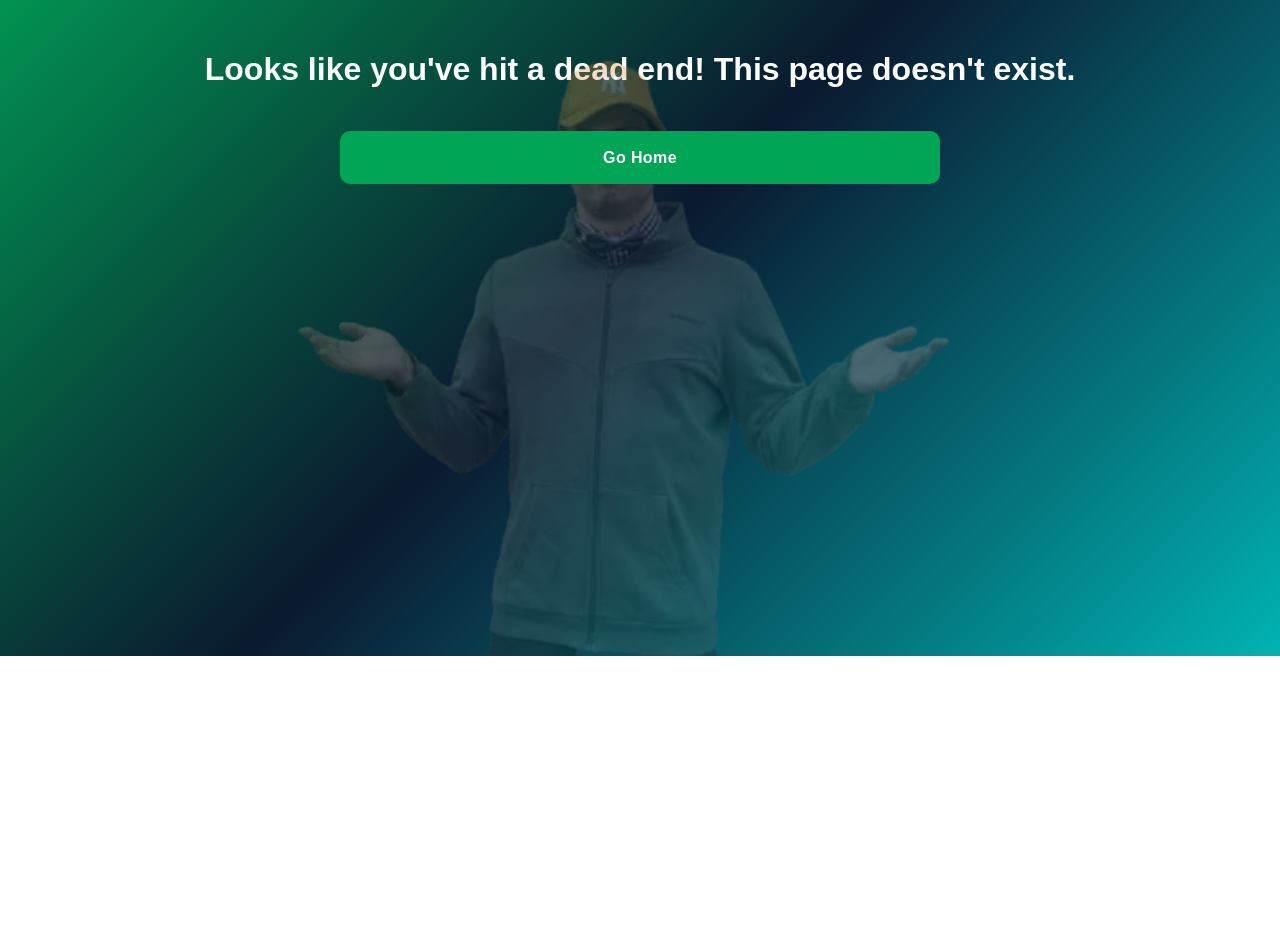
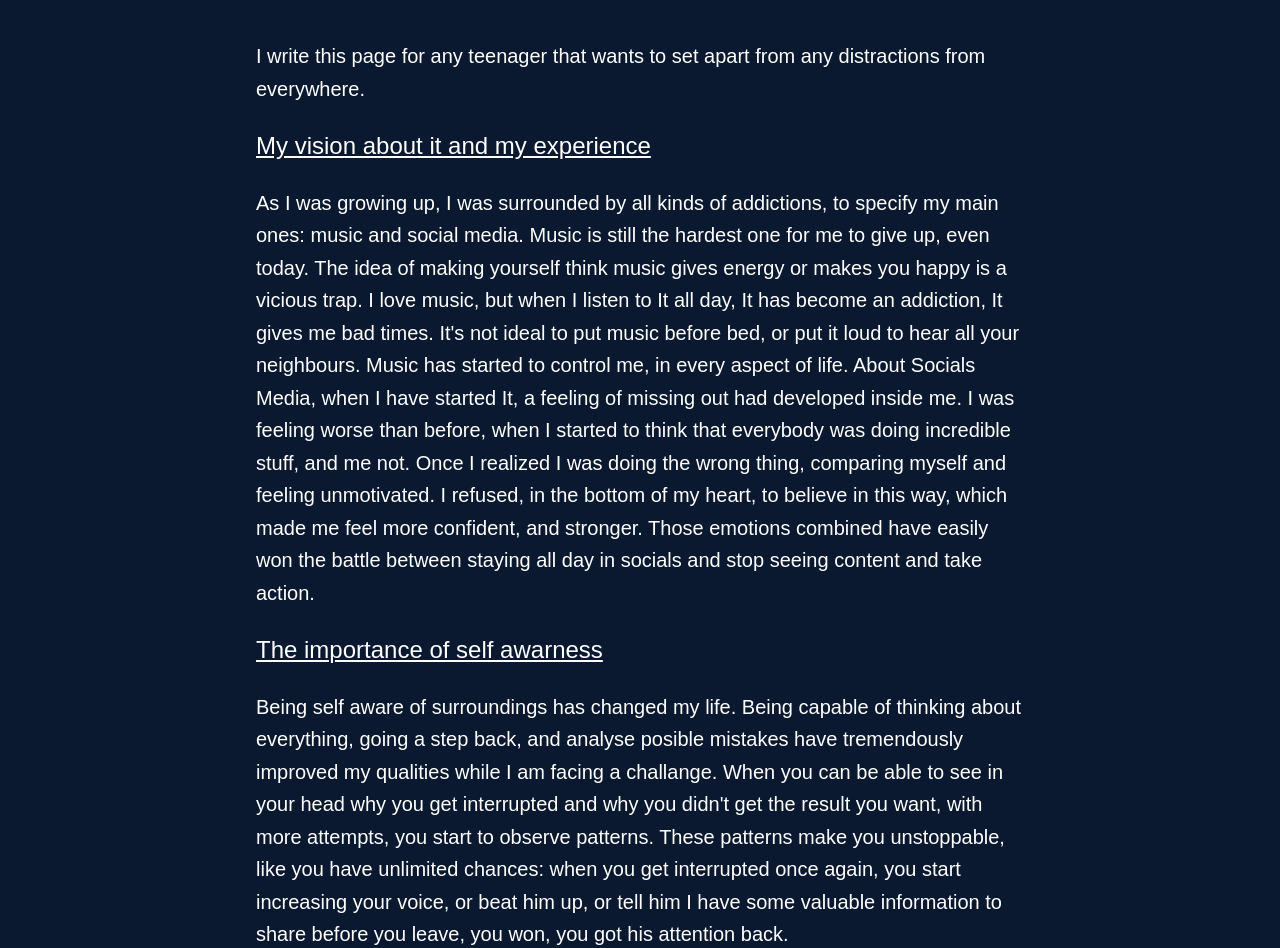
Before and after one commit to sksksk2024/cotablog, a Next.js app: page /moreblogs/distractions in a window 1280 px wide. Before the commit this address had no page. Shown: the part 144-1092 px from the top of the page. Before the commit the page ends 800 px from the top, so only its background shows below. Built offline with nearby package versions, Linux system fonts and the light colour scheme.

Commit message:
Distractions Blog

```diff
--- a/src/app/layout.tsx
+++ b/src/app/layout.tsx
@@ -3,8 +3,8 @@ import { Toaster } from 'react-hot-toast';
 import './globals.css';
 
 export const metadata = {
-  title: `Cota Alexandru's website`,
-  description: `Cota Alexandru's playground from where you can learn new things, play minigames, and know me better! Have a good time here! 😊`,
+  title: `Cota Alexandru's Blog`,
+  description: `Real stories of my highs and lows, and a mindset you won't regret incorporating! 😊`,
 };
 
 export default function RootLayout({
--- /dev/null
+++ b/src/app/moreblogs/distractions/page.tsx
@@ -0,0 +1,97 @@
+'use client';
+
+import { buttonVariants } from '@/components/motionVariants/motionVariants';
+import { motion } from 'framer-motion';
+import Link from 'next/link';
+
+const FirstBlog = () => {
+  return (
+    <article className="w-full max-w-container-800 px-16P py-48P mx-auto flex flex-col gap-10 text-white">
+      <header className="text-center space-y-4">
+        <h1 className="text-2xl md:text-3xl font-extrabold tracking-tight leading-tight">
+          Distractions
+        </h1>
+        <p className="text-sm text-gray-300">Published on May 16, 2025</p>
+      </header>
+
+      <section className="space-y-6 text-lg leading-relaxed">
+        <p>
+          I write this page for any teenager that wants to set apart from any
+          distractions from everywhere.
+        </p>
+        <h2 className="text-xl underline">
+          My vision about it and my experience
+        </h2>
+        <p>
+          As I was growing up, I was surrounded by all kinds of addictions, to
+          specify my main ones: music and social media. Music is still the
+          hardest one for me to give up, even today. The idea of making yourself
+          think music gives energy or makes you happy is a vicious trap. I love
+          music, but when I listen to It all day, It has become an addiction, It
+          gives me bad times. It's not ideal to put music before bed, or put it
+          loud to hear all your neighbours. Music has started to control me, in
+          every aspect of life. About Socials Media, when I have started It, a
+          feeling of missing out had developed inside me. I was feeling worse
+          than before, when I started to think that everybody was doing
+          incredible stuff, and me not. Once I realized I was doing the wrong
+          thing, comparing myself and feeling unmotivated. I refused, in the
+          bottom of my heart, to believe in this way, which made me feel more
+          confident, and stronger. Those emotions combined have easily won the
+          battle between staying all day in socials and stop seeing content and
+          take action.
+        </p>
+        <h2 className="text-xl underline">The importance of self awarness</h2>
+        <p>
+          Being self aware of surroundings has changed my life. Being capable of
+          thinking about everything, going a step back, and analyse posible
+          mistakes have tremendously improved my qualities while I am facing a
+          challange. When you can be able to see in your head why you get
+          interrupted and why you didn't get the result you want, with more
+          attempts, you start to observe patterns. These patterns make you
+          unstoppable, like you have unlimited chances: when you get interrupted
+          once again, you start increasing your voice, or beat him up, or tell
+          him I have some valuable information to share before you leave, you
+          won, you got his attention back.
+        </p>
+        <h2 className="text-xl underline">The stolen weights discussion</h2>
+        <p>
+          I was feeling great, until something clicked. I had to talk with my
+          colleague about a strange conversation I had with a friend, just in
+          front of her. I started to talk, but in slow paced, and in some
+          degree, nervous. So, my companion changed the conversation, because
+          she found me boring and unconfident. I felt bad.... But after a few
+          weeks, the subject came back to life, when she saw me at the police.
+          In that time I was free of any mental barriers, and this time, I spoke
+          to her in a faster pace, and more engaging, the general ideas has been
+          shared as a one phraser, not too long or short. Just perfect. Those
+          little things changed the way of the discussion in a new direction. I
+          had the attention to talk more, but exactly when I tried to
+          communicate deeper, I must get back in the police building to get my
+          goods back.
+        </p>
+        <h2 className="text-xl underline">Conclusion</h2>
+        <p>
+          This post won’t help unless you’re truly ready to change. But if you
+          are, it might spark something. Right now I am writing without music -
+          feeling proud of myself, and I already feel calm and not engaged all
+          the time. I am slower in completing tasks, but I know from experience
+          that It will change soon. See you guys on my next blog!
+        </p>
+      </section>
+
+      <footer className="flex flex-col justify-center items-center pt-10 border-t border-gray-600 text-center">
+        <motion.button
+          variants={buttonVariants}
+          initial="initial"
+          whileHover="hover"
+          animate="exit"
+          className="w-full min-w-container-300 max-w-container-600 cursor-pointer p-16P rounded-5BR font-bold tracking-wide text-white bg-green-dark hover:text-background-dark hover:bg-warning"
+        >
+          <Link href="/">Go Home</Link>
+        </motion.button>
+      </footer>
+    </article>
+  );
+};
+
+export default FirstBlog;
--- a/src/components/BlogSection.tsx
+++ b/src/components/BlogSection.tsx
@@ -29,7 +29,7 @@ const BlogSection = () => {
       href: '/moreblogs/lovingwebdevelopment',
     },
     { title: 'How I Set Up Goals', href: '/moreblogs/settinggoals' },
-    { title: '???', href: '/moreblogs/' },
+    { title: 'Distractions', href: '/moreblogs/distractions' },
     // Add more as needed
   ];
 
--- a/src/components/Footer.tsx
+++ b/src/components/Footer.tsx
@@ -29,7 +29,7 @@ const Footer = () => {
           `}
           >
             <Phone />
-            +40-770-753-746 {/* Business Number */}
+            {/* Business Number */}
           </button>
           <button
             className={`select-text text-lg xs:text-xl font-bold flex justify-start items-center gap-2 cursor-pointer
```
